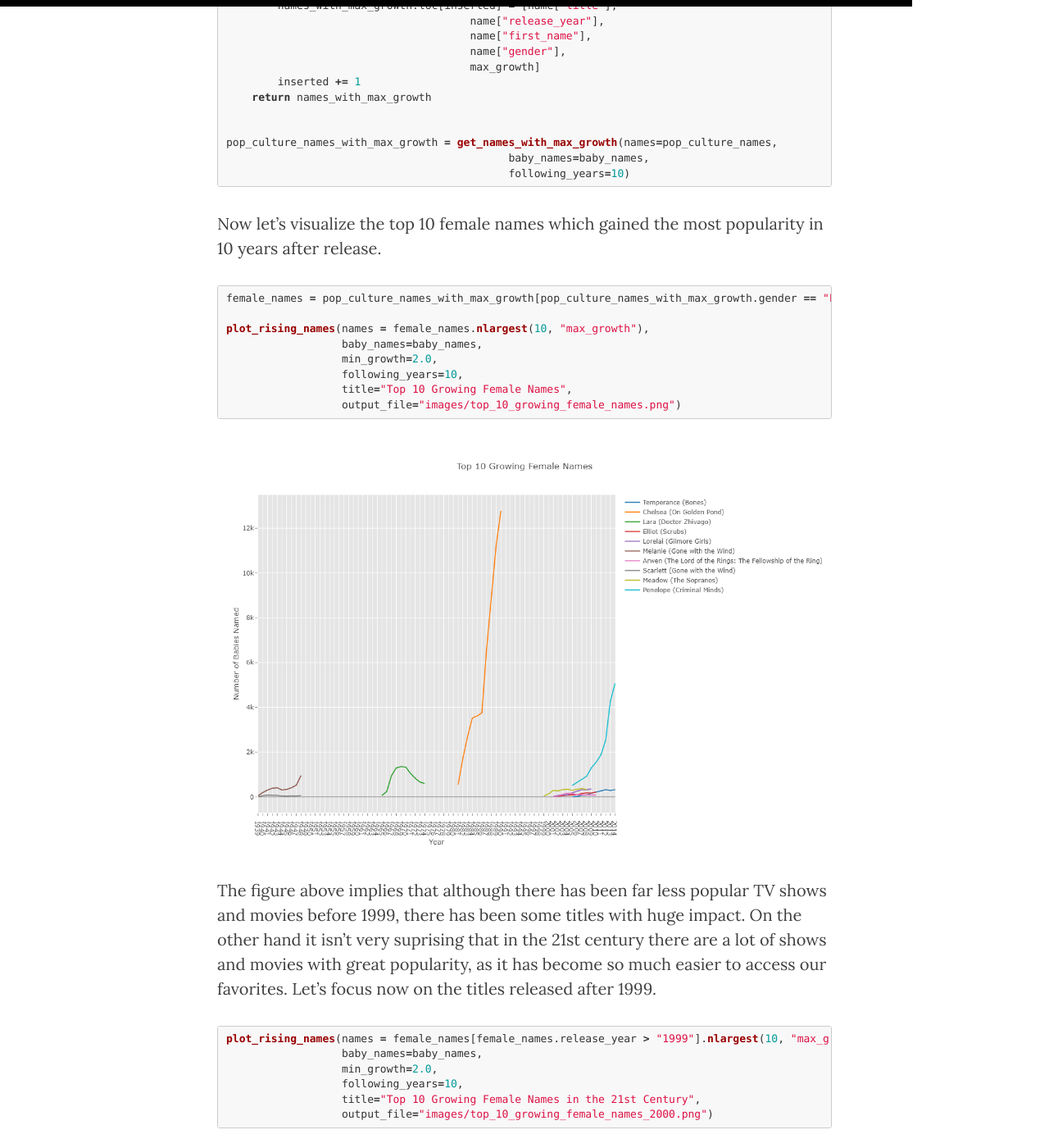
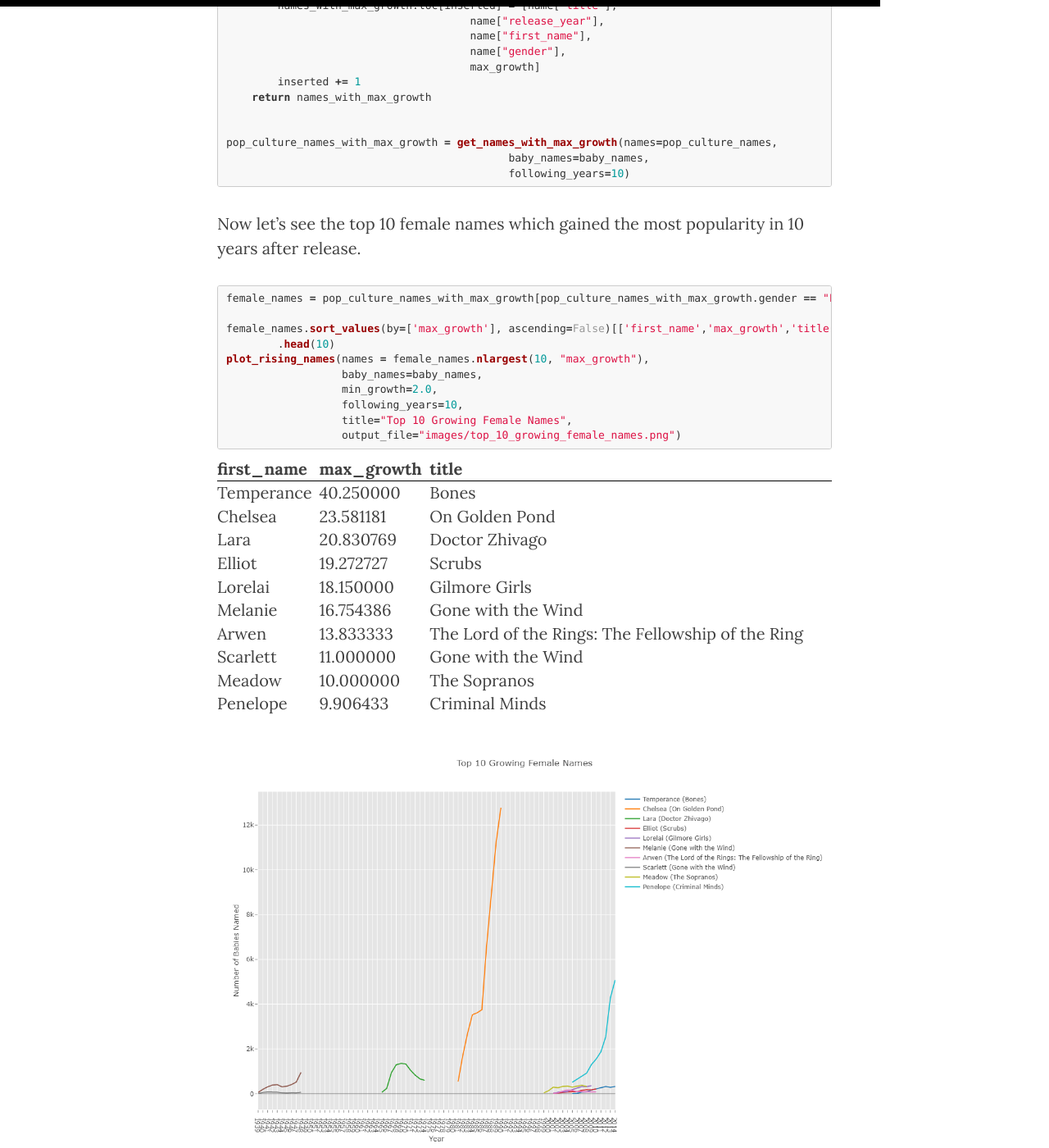
Before and after one commit to georgekatona/georgekatona.github.io, a Jekyll site: the page built from _posts/2019-03-07-Most-Influential-Women-in-Hollywood.markdown, in a window 1280 px wide and 1400 px high, scrolled down 8669 px. Shown: the whole window at 82% size. Built offline with Jekyll 4.4.1, drawn with Linux system fonts in a browser that asks for light colours; nearby versions of some CDN libraries; comment, search, counter and statistics services are not loaded.

Commit message:
Add table of results

````diff
--- a/_posts/2019-03-07-Most-Influential-Women-in-Hollywood.markdown
+++ b/_posts/2019-03-07-Most-Influential-Women-in-Hollywood.markdown
@@ -318,12 +318,14 @@ pop_culture_names_with_max_growth = get_names_with_max_growth(names=pop_culture_
 ```
 
 
-Now let's visualize the top 10 female names which gained the most popularity in 10 years after release.
+Now let's see the top 10 female names which gained the most popularity in 10 years after release.
 
 
 ```python
 female_names = pop_culture_names_with_max_growth[pop_culture_names_with_max_growth.gender == "F"]
 
+female_names.sort_values(by=['max_growth'], ascending=False)[['first_name','max_growth','title']]
+	.head(10)
 plot_rising_names(names = female_names.nlargest(10, "max_growth"),
                   baby_names=baby_names,
                   min_growth=2.0,
@@ -331,6 +333,20 @@ plot_rising_names(names = female_names.nlargest(10, "max_growth"),
                   title="Top 10 Growing Female Names",
                   output_file="images/top_10_growing_female_names.png")
 ```
+
+
+| first_name | max_growth | title                                             |
+|------------|------------|---------------------------------------------------|
+| Temperance | 40.250000  | Bones                                             |
+| Chelsea    | 23.581181  | On Golden Pond                                    |
+| Lara       | 20.830769  | Doctor Zhivago                                    |
+| Elliot     | 19.272727  | Scrubs                                            |
+| Lorelai    | 18.150000  | Gilmore Girls                                     |
+| Melanie    | 16.754386  | Gone with the Wind                                |
+| Arwen      | 13.833333  | The Lord of the Rings: The Fellowship of the Ring |
+| Scarlett   | 11.000000  | Gone with the Wind                                |
+| Meadow     | 10.000000  | The Sopranos                                      |
+| Penelope   | 9.906433   | Criminal Minds                                    |
 
 
 ![top_10_growing_female_names](https://georgekatona.com/img/female_inspiration/top_10_growing_female_names.png)
````
